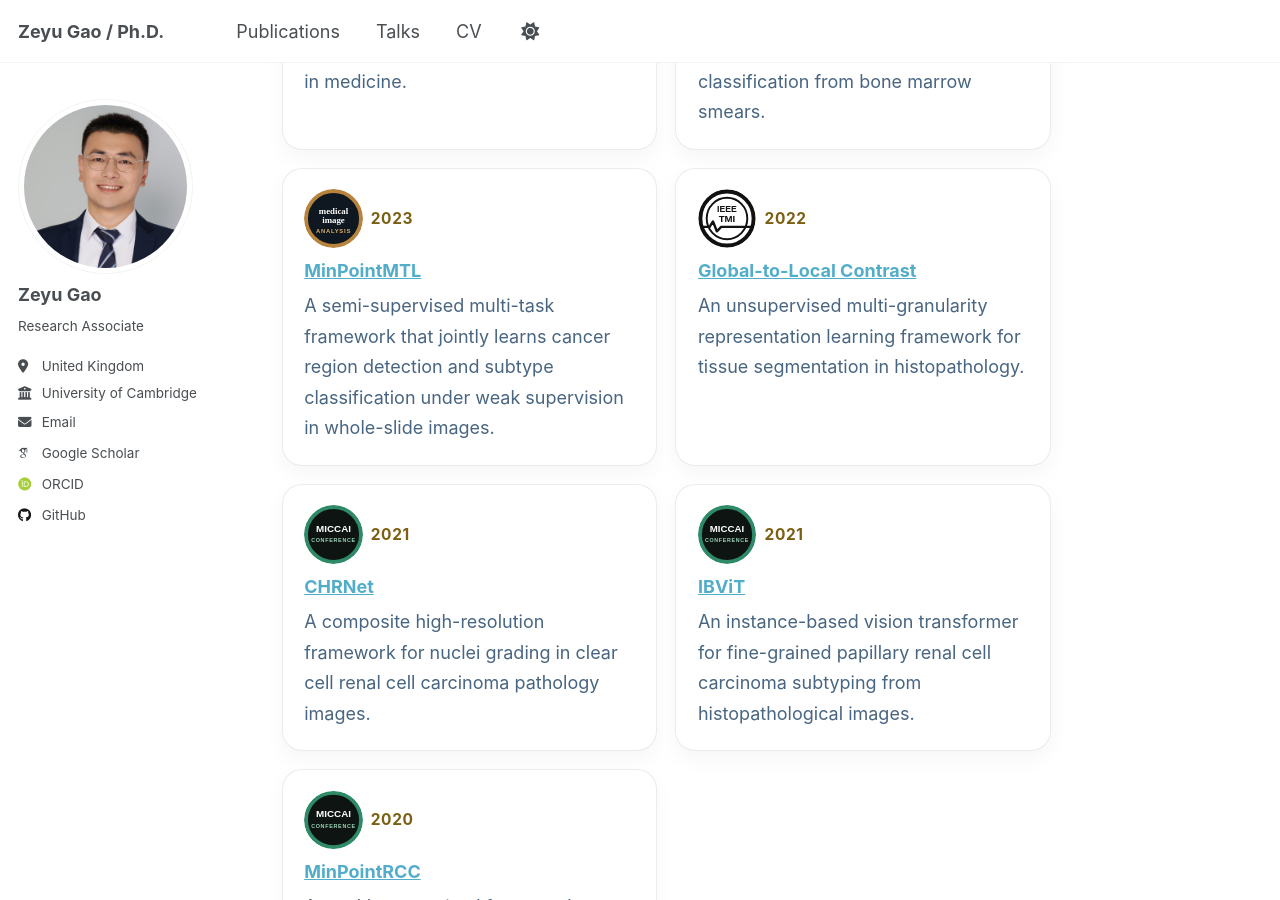
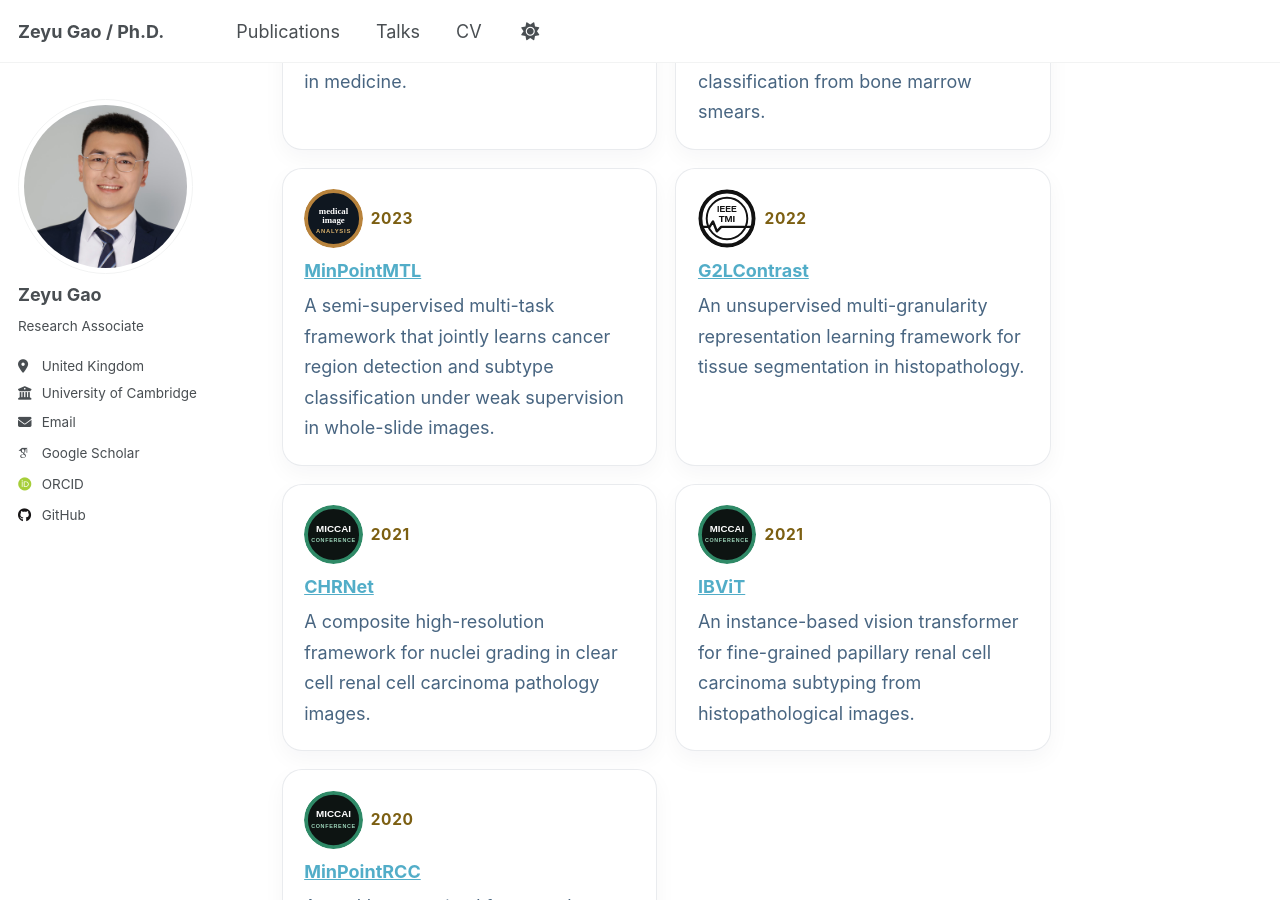
Before and after one commit to ZeyuGaoAi/ZeyuGaoAi.github.io, a Jekyll site: the page built from _pages/about.md, in a window 1280 px wide and 900 px high, scrolled down 2730 px. Built offline with Jekyll 4.4.1, drawn with Linux system fonts in a browser that asks for light colours; some web fonts are replaced; a script that is not in the unit is left out.

Commit message:
Rename G2LContrast featured title

```diff
--- a/_pages/about.md
+++ b/_pages/about.md
@@ -104,7 +104,7 @@ redirect_from:
     </article>
     <article class="home-card">
       <div class="home-card-meta"><img class="home-venue-icon" src="/images/venue-badges/ieee-tmi.svg" alt="IEEE TMI badge"> <span>2022</span></div>
-      <h3><a href="/publications/TMI2022/">Global-to-Local Contrast</a></h3>
+      <h3><a href="/publications/TMI2022/">G2LContrast</a></h3>
       <p>An unsupervised multi-granularity representation learning framework for tissue segmentation in histopathology.</p>
     </article>
     <article class="home-card">
```
